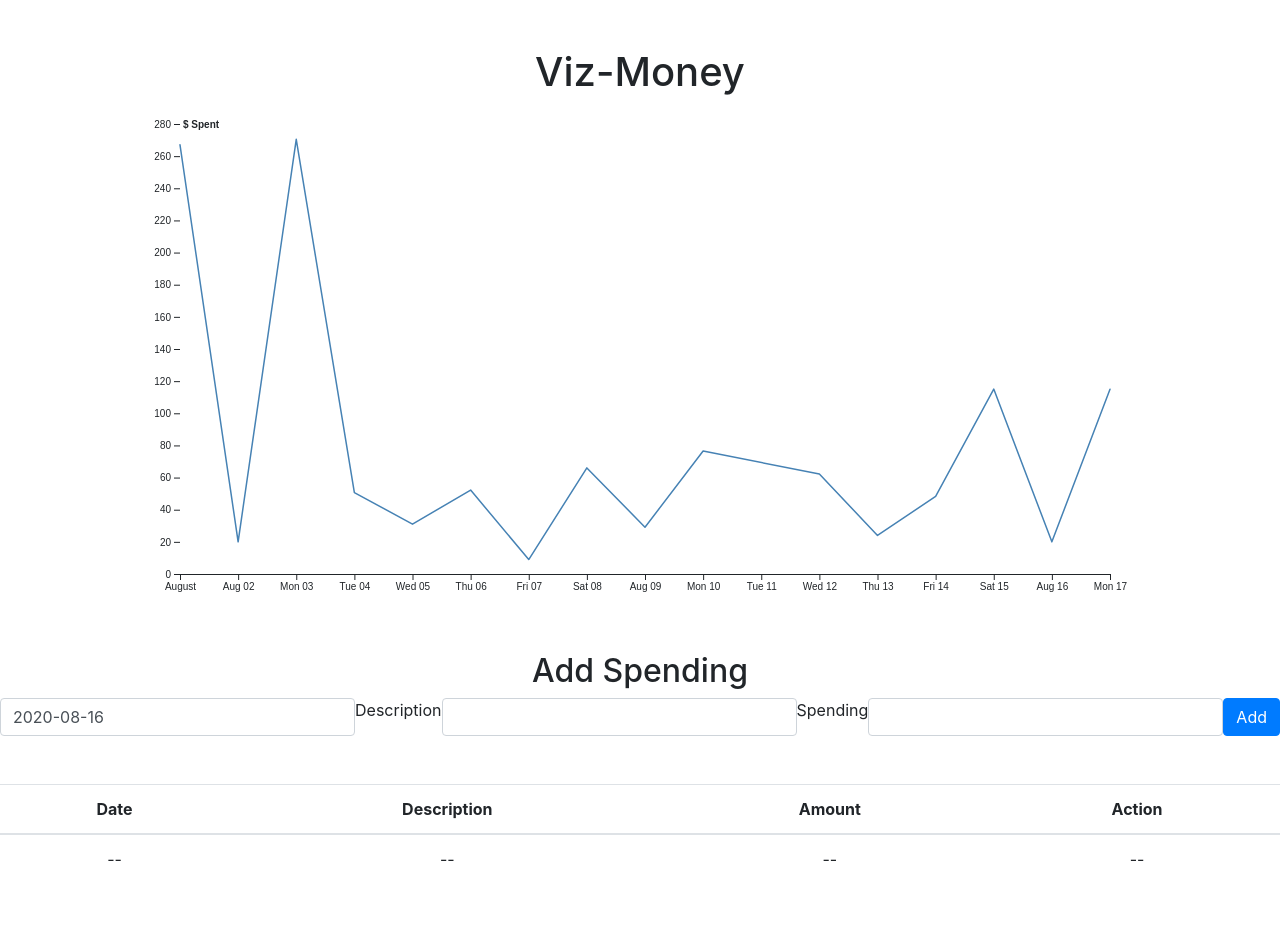
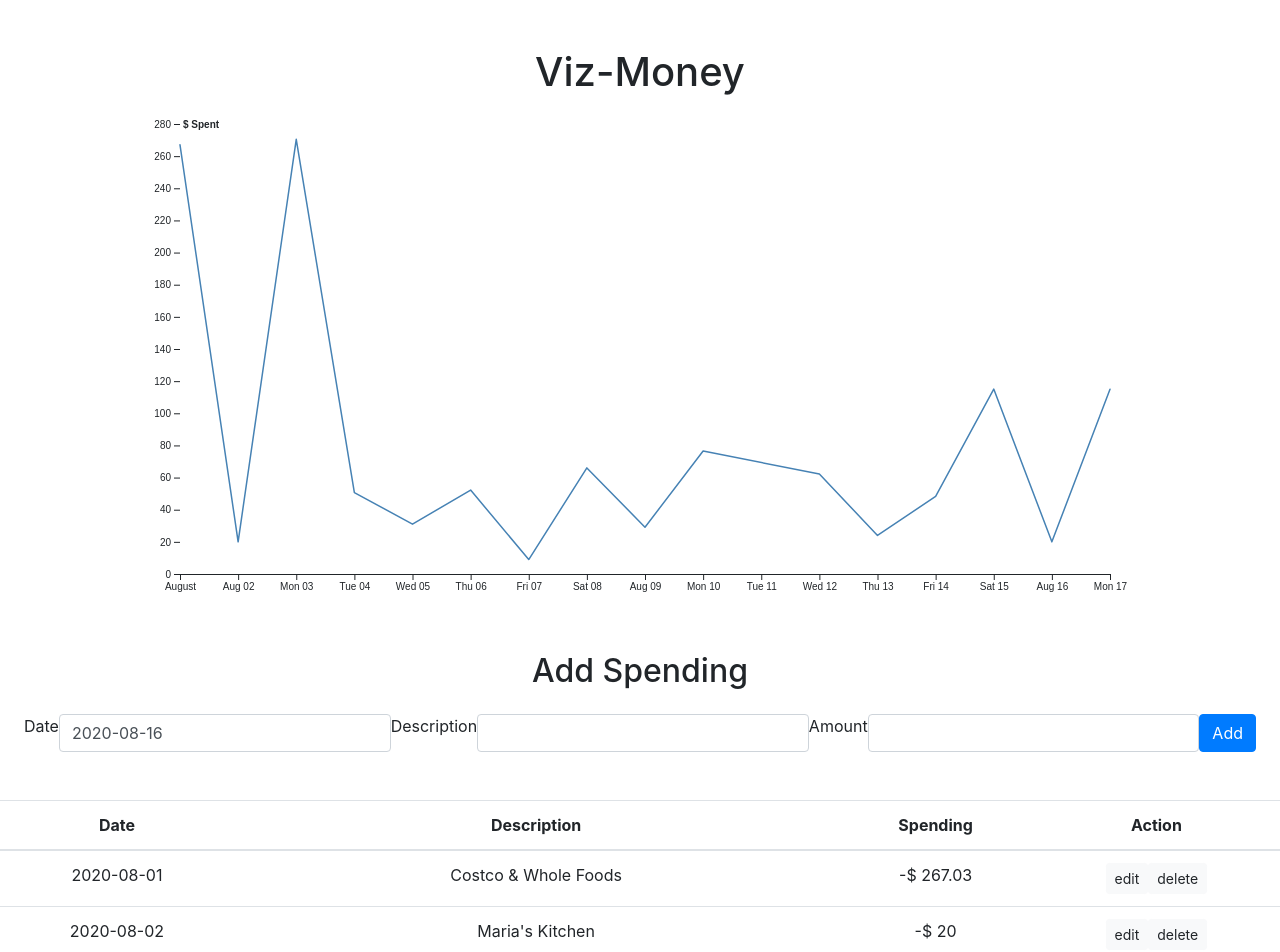
Before and after one commit to noanonoa/viz-money, a React (Create React App) app: page / in a window 1280 px wide. Shown: the top 952 px of the page. Before the commit the page ends 899 px from the top, so only its background shows below. Built offline with nearby package versions, Linux system fonts and the light colour scheme.

Commit message:
table layout fix

```diff
--- a/src/components/AddForm.jsx
+++ b/src/components/AddForm.jsx
@@ -10,7 +10,7 @@ const AddForm = (props) => {
   const year = new Date().getFullYear()
   const today = `${year}-${month()}-${date()}`
 
-  const initialFormState = { id: null, date: today, description: ``, spending: `` }
+  const initialFormState = { id: null, date: today, description: ``, amount: `` }
   const [entry, setEntry] = useState(initialFormState)
 
   const handleInputChange = (e) => {
@@ -30,7 +30,8 @@ const AddForm = (props) => {
   return (
     <Fragment>
       <h2 className="text-center mt-5">Add Spending</h2>
-      <form className="d-flex justify-content-center" onSubmit={ handleSubmit }>
+      <form className="d-flex justify-content-center m-4" onSubmit={(e) => handleSubmit(e) }>
+        <label>Date</label>
         <input
           className="form-control"
           type="text"
@@ -46,7 +47,7 @@ const AddForm = (props) => {
           value={ entry.description }
           onChange={ handleInputChange }
           />
-        <label>Spending</label>
+        <label>Amount</label>
         <input
           className="form-control"
           type="text"
--- a/src/components/EditForm.jsx
+++ b/src/components/EditForm.jsx
@@ -36,7 +36,7 @@ const EditForm = ({ setEditing, currentEntry, updateEntry }) => {
           value={entry.description}
           onChange={handleInputChange}
         />
-        <label>Spending</label>
+        <label>Amount</label>
         <input
           type="text"
           name="spending"
--- a/src/components/SpendingsTable.jsx
+++ b/src/components/SpendingsTable.jsx
@@ -1,7 +1,7 @@
 import React, { Fragment } from 'react'
 
 const SpendingsTable = ({ spendings, editEntry, deleteEntry }) => {
-  if (!spendings.length > 0) {
+  if (spendings.length > 0) {
     const tableEntries = spendings.map( entry => {
       return (
         <tr key={entry.id}>
@@ -11,16 +11,15 @@ const SpendingsTable = ({ spendings, editEntry, deleteEntry }) => {
             -$ {entry.spending}
           </td>
           <td>
-            <button onClick={() => editEntry(entry)}>edit</button>
-            <button onClick={() => deleteEntry(entry.id)}>delete</button>
+            <button className="btn btn-light btn-sm" onClick={() => editEntry(entry)}>edit</button>
+            <button className="btn btn-light btn-sm" onClick={() => deleteEntry(entry.id)}>delete</button>
           </td>
         </tr>
       )
     })
     return (
       <Fragment>
-        <div className="table">
-          <table>
+        <table className="table text-center mt-5">
           <thead>
             <tr>
               <th>Date</th>
@@ -33,13 +32,11 @@ const SpendingsTable = ({ spendings, editEntry, deleteEntry }) => {
             {tableEntries}
           </tbody>
         </table>
-        </div>
       </Fragment>
     )
   } else {
     return (
       <Fragment>
-        <div id="spendingsTable">
         <table className="table text-center mt-5">
           <thead>
             <tr>
@@ -58,7 +55,6 @@ const SpendingsTable = ({ spendings, editEntry, deleteEntry }) => {
             </tr>
           </tbody>
         </table>
-        </div>
       </Fragment>
     )
   }
```
Also changed, not shown: 1 other file (tests, documents, lock files or other folders). Lines whose indentation alone changed are shown as unchanged.
